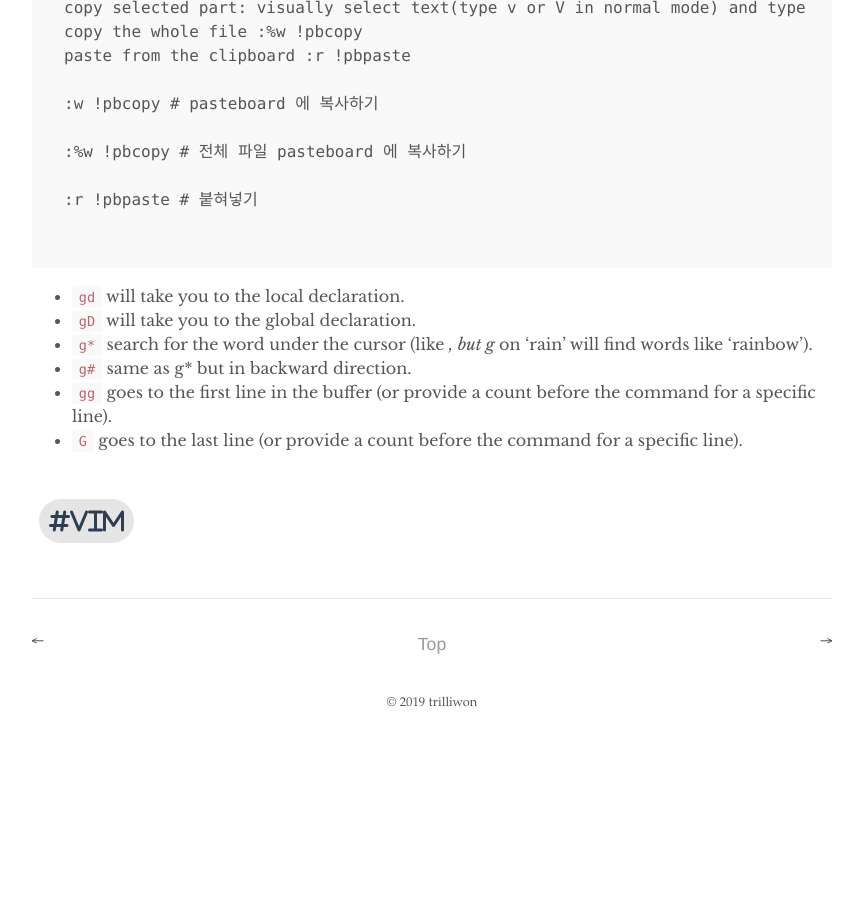
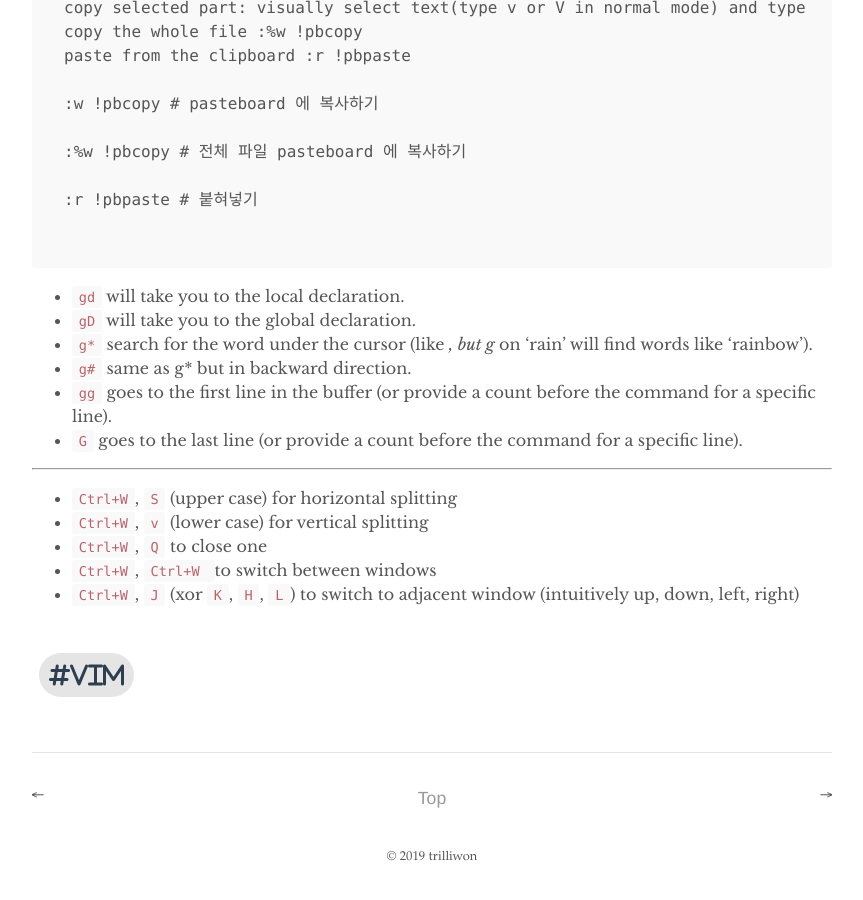
Before and after one commit to trilliwon/ABL, a Jekyll site: the page built from _posts/programming/2018-09-09-vim.md, in a window 1280 px wide and 900 px high, scrolled down 1581 px. Shown: the whole window, without its empty margins (208-1071 px from the left). Built offline with Jekyll 4.4.1, drawn with Linux system fonts in a browser that asks for light colours; nearby versions of some CDN libraries; before the commit the page ends 2327 px from its top, so only the background shows below that.

Commit message:
Update ---vim.md

```diff
--- a/_posts/programming/2018-09-09-vim.md
+++ b/_posts/programming/2018-09-09-vim.md
@@ -75,3 +75,12 @@ paste from the clipboard :r !pbpaste
 - `g#` same as g* but in backward direction.
 - `gg` goes to the first line in the buffer (or provide a count before the command for a specific line).
 - `G` goes to the last line (or provide a count before the command for a specific line).
+
+
+---
+
+- `Ctrl+W`, `S` (upper case) for horizontal splitting
+- `Ctrl+W`, `v` (lower case) for vertical splitting
+- `Ctrl+W`, `Q` to close one
+- `Ctrl+W`, `Ctrl+W `to switch between windows
+- `Ctrl+W`, `J` (xor `K`, `H`, `L`) to switch to adjacent window (intuitively up, down, left, right)
```
